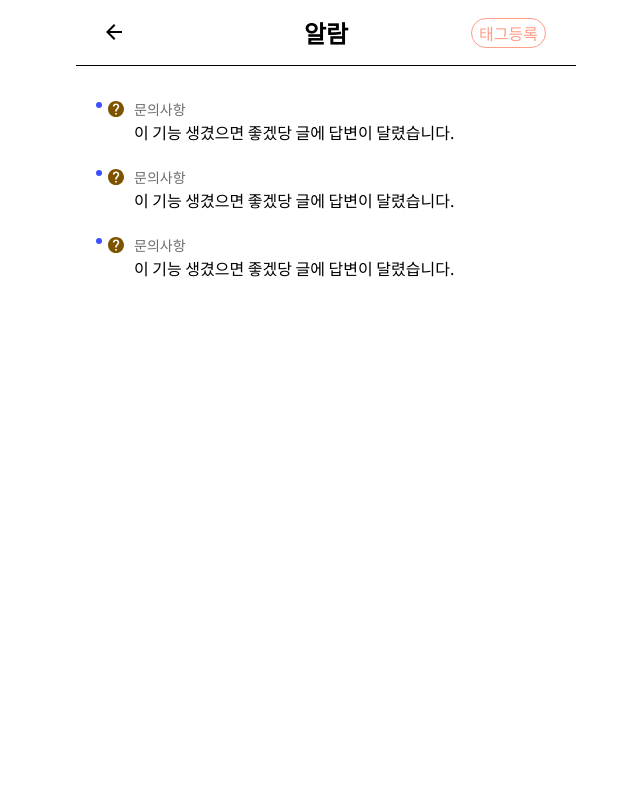
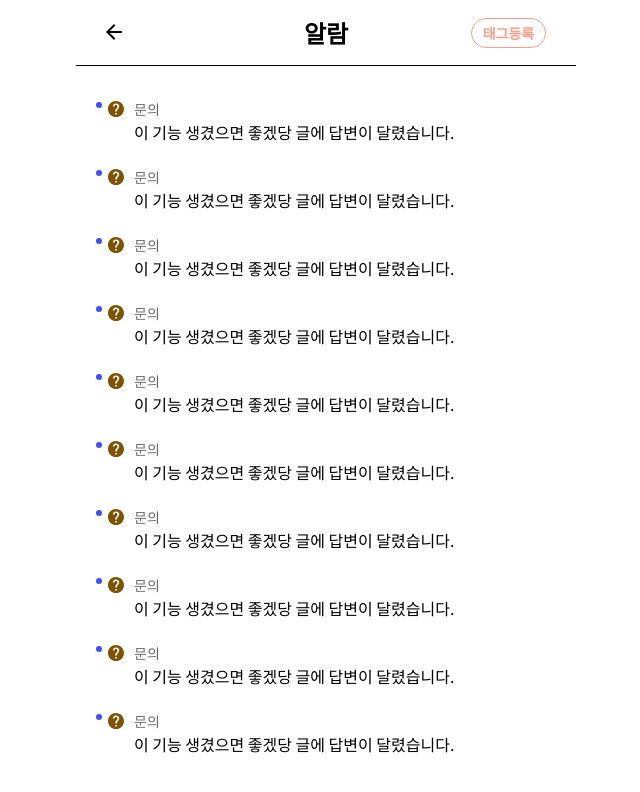
Before and after one commit to TEAM-Tn1/NUGUNA_Client, a React (Create React App) app: page /noti/list in a window 1280 px wide. Shown: the top 792 px of the page, without its empty margins (314-954 px from the left). Built offline with nearby package versions, Linux system fonts and the light colour scheme; the HTML template or start-up script is replaced by a standard one.

Commit message:
[FIX] props값으로 수정

```diff
--- a/src/components/notification/Noti.tsx
+++ b/src/components/notification/Noti.tsx
@@ -2,6 +2,20 @@ import React from 'react';
 import * as S from './style';
 import { exit_icon } from '../../assets/alarm/index';
 import { List } from './list/index';
+
+//더미데이터
+const testArray: number[] = [];
+for (let i = 0; i < 10; i++) {
+  testArray.push(i);
+}
+const Data = {
+  notification_id: 1,
+  title: '문의',
+  content: 'question',
+  message: '이 기능 생겼으면 좋겠당 글에 답변이 달렸습니다.',
+  is_watch: true,
+};
+const { notification_id, title, content, message, is_watch } = Data;
 
 const Noti = () => {
   return (
@@ -13,9 +27,18 @@ const Noti = () => {
         <h2>알람</h2>
         <div>태그등록</div>
       </S.AlarmHeader>
-      <List />
-      <List />
-      <List />
+      {testArray.map((_, index) => {
+        return (
+          <List
+            key={index}
+            notification_id={notification_id}
+            title={title}
+            content={content}
+            message={message}
+            is_watch={is_watch}
+          />
+        );
+      })}
     </S.Wrapper>
   );
 };
--- a/src/components/notification/list/List.tsx
+++ b/src/components/notification/list/List.tsx
@@ -1,20 +1,46 @@
-import React from 'react';
+import React, { FC, useEffect, useState } from 'react';
 import * as S from './style';
 import { chat_icon, question_icon, report_icon, tag_icon } from '../../../assets/alarm/index';
 
-const List = () => {
+interface listProps {
+  notification_id: number;
+  title: string;
+  message: string;
+  content: string;
+  is_watch: boolean;
+}
+
+const List: FC<listProps> = ({ notification_id, title, message, content, is_watch }) => {
+  const [icon, setIcon] = useState<string>('report_icon');
+
+  useEffect(() => {
+    switch (content) {
+      case 'report':
+        setIcon(report_icon);
+        break;
+      case 'chat':
+        setIcon(chat_icon);
+        break;
+      case 'question':
+        setIcon(question_icon);
+        break;
+      case 'tag':
+        setIcon(tag_icon);
+        break;
+    }
+  });
   return (
     <S.List>
       <div>
-        <div />
+        <div style={{ backgroundColor: is_watch ? '#3D50FF' : 'transparent' }} />
       </div>
       <div>
         <div>
-          <img src={question_icon} alt='' />
+          <img src={icon} alt='' />
         </div>
         <div>
-          <span>문의사항</span>
-          <p>이 기능 생겼으면 좋겠당 글에 답변이 달렸습니다.</p>
+          <span>{title}</span>
+          <p>{message}</p>
         </div>
       </div>
     </S.List>
--- a/src/components/notification/list/style/index.ts
+++ b/src/components/notification/list/style/index.ts
@@ -8,7 +8,6 @@ export const List = styled.div`
   > div:first-child {
     padding-top: 6px;
     > div {
-      background-color: #3d50ff;
       width: 6px;
       height: 6px;
       border-radius: 25px;
--- a/src/components/notification/style/index.ts
+++ b/src/components/notification/style/index.ts
@@ -40,5 +40,7 @@ export const AlarmHeader = styled.article`
     color: ${color.mainColor};
     border: solid 1px ${color.mainColor};
     border-radius: 25px;
+    font-size: 14px;
+    font-weight: bold;
   }
 `;
```
